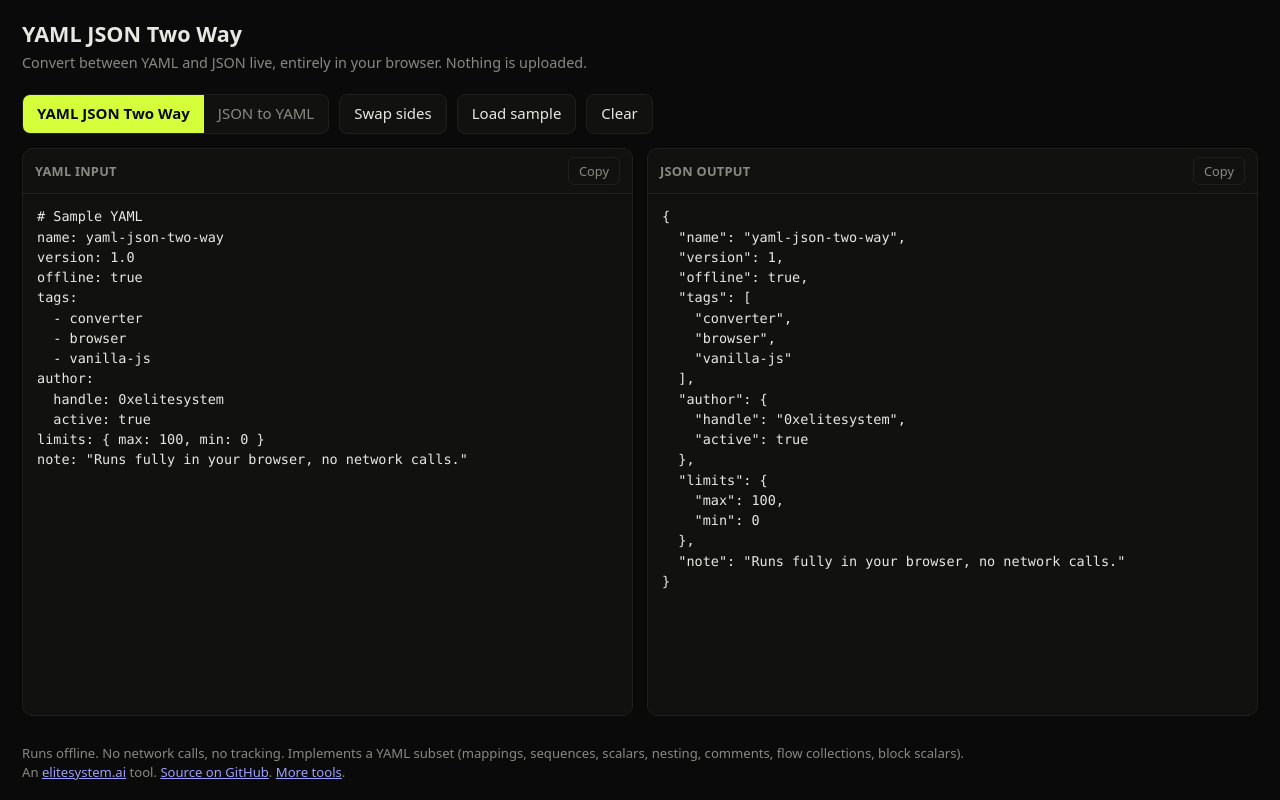
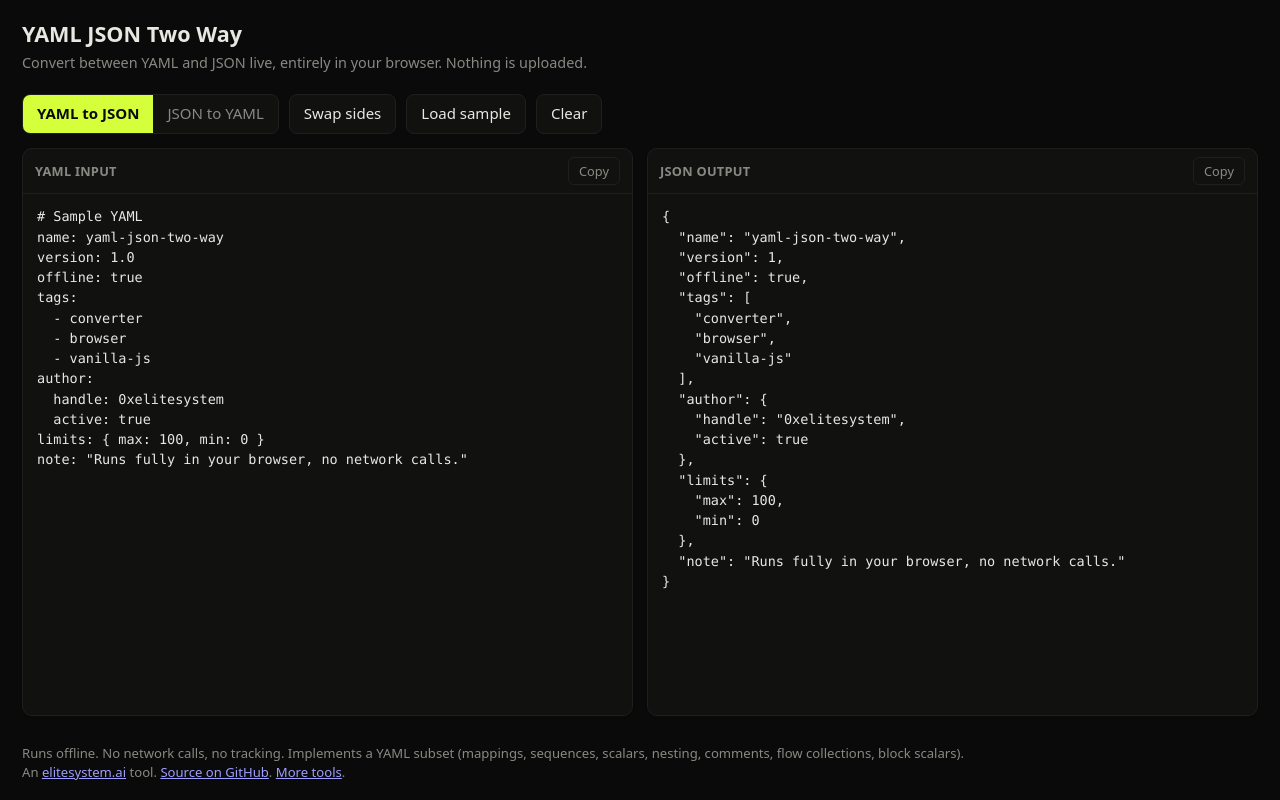
Before and after one commit to 0xelitesystem/yaml-json-two-way, a plain HTML site: page index.html in a window 1280 px wide. Drawn offline with Linux system fonts and the light colour scheme.

Commit message:
Restore the YAML to JSON direction label and description wording

```diff
--- a/index.html
+++ b/index.html
@@ -3,10 +3,10 @@
 <head>
 <meta charset="utf-8">
 <meta name="viewport" content="width=device-width, initial-scale=1">
-<title>YAML JSON Two Way - convert YAML JSON Two Way and back, in your browser</title>
-<meta name="description" content="Convert YAML JSON Two Way and back, in your browser. No server, no upload, no tracking.">
+<title>YAML JSON Two Way - convert YAML to JSON and back, in your browser</title>
+<meta name="description" content="Convert YAML to JSON and back, in your browser. No server, no upload, no tracking.">
 <meta property="og:title" content="YAML JSON Two Way">
-<meta property="og:description" content="Convert YAML JSON Two Way and back, in your browser. No server, no upload, no tracking.">
+<meta property="og:description" content="Convert YAML to JSON and back, in your browser. No server, no upload, no tracking.">
 <meta property="og:url" content="https://0xelitesystem.github.io/yaml-json-two-way/">
 <meta property="og:type" content="website">
 <meta name="twitter:card" content="summary">
@@ -217,7 +217,7 @@
 
 <div class="controls">
   <div class="toggle" id="toggle">
-    <button data-dir="yaml2json" class="active">YAML JSON Two Way</button>
+    <button data-dir="yaml2json" class="active">YAML to JSON</button>
     <button data-dir="json2yaml">JSON to YAML</button>
   </div>
   <button class="btn" id="swap">Swap sides</button>
```
Also changed, not shown: 1 other file.
